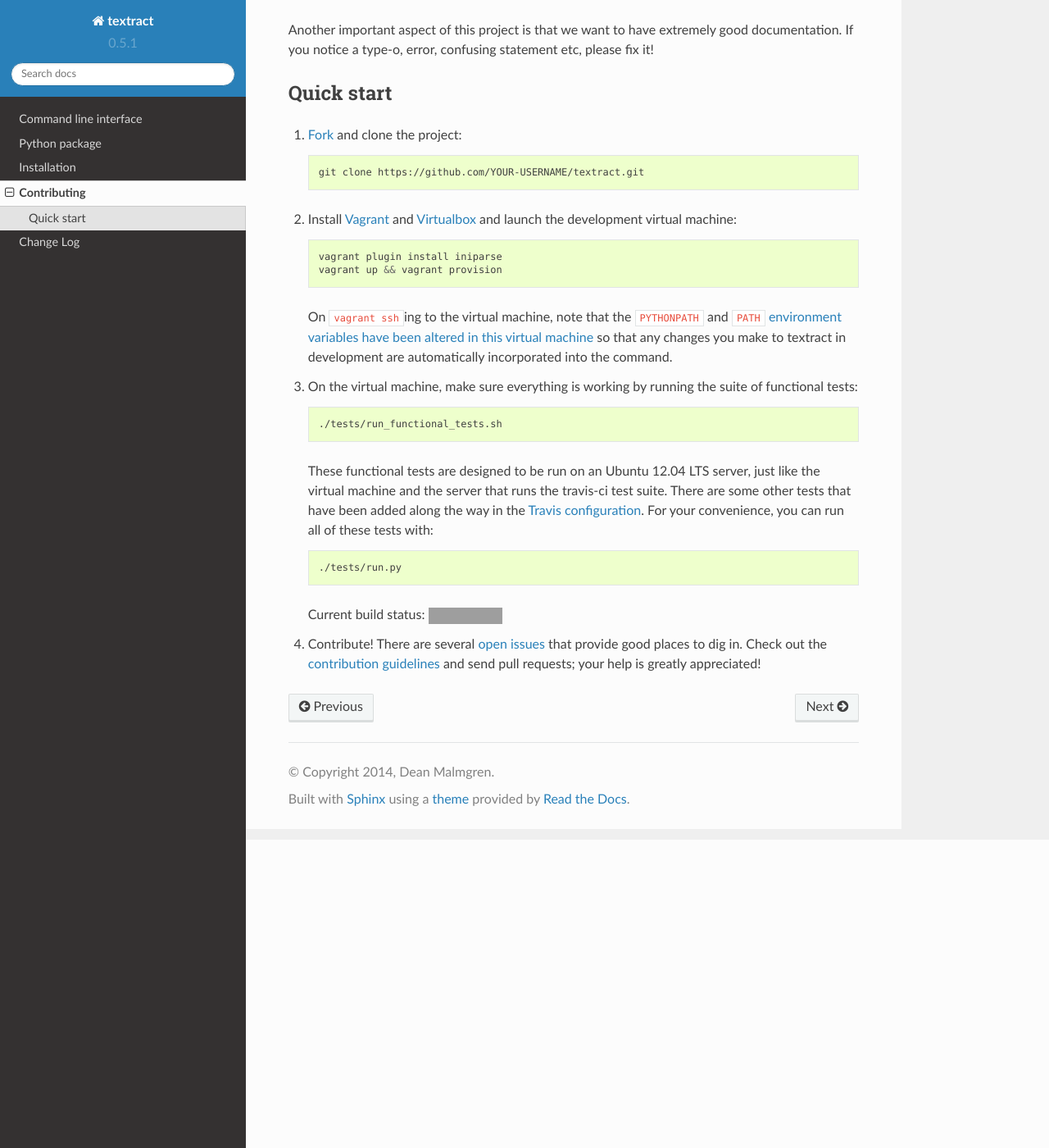
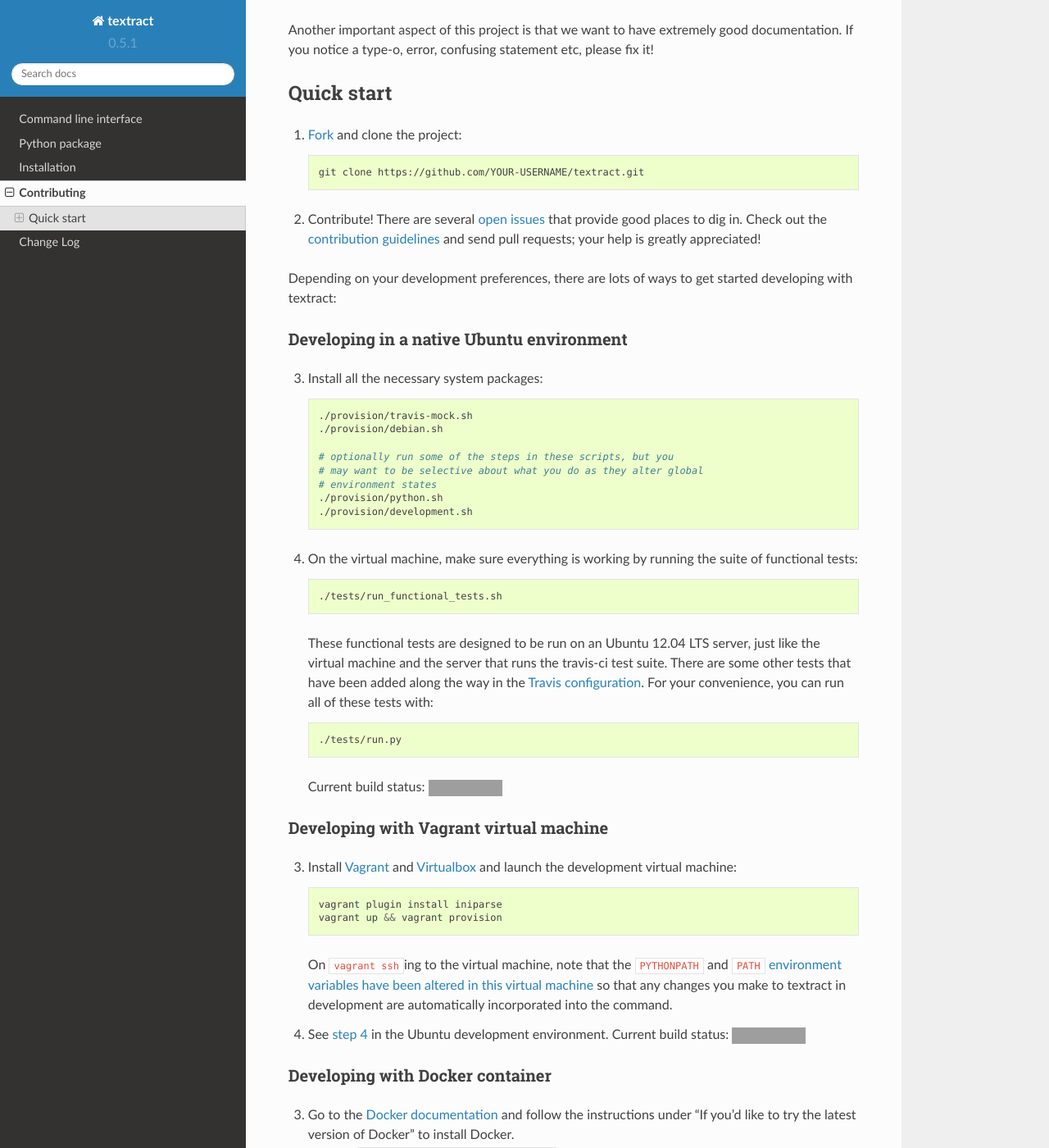
Before and after one commit to deanmalmgren/textract, a Sphinx documentation site: the page built from docs/contributing.rst, in a window 1280 px wide and 1400 px high, scrolled down 376 px. Shown: the whole window at 82% size. Built offline with Sphinx 7.4.7 and the Read the Docs theme 2.0.0, drawn with Linux system fonts in a browser that asks for light colours; some of the changed text lies outside the part shown; grey boxes are pictures that could not be loaded.

Commit message:
reconfiguring the contributing documentation so that docker and ubuntu have quickstart guides as well

```diff
--- a/docs/contributing.rst
+++ b/docs/contributing.rst
@@ -34,23 +34,34 @@ Quick start
 
         git clone https://github.com/YOUR-USERNAME/textract.git
 
-2. Install `Vagrant <http://vagrantup.com/downloads>`_ and
-   `Virtualbox <https://www.virtualbox.org/wiki/Downloads>`_ and launch
-   the development virtual machine:
+2. Contribute! There are several `open issues
+   <https://github.com/deanmalmgren/textract/issues>`_ that provide good
+   places to dig in. Check out the `contribution guidelines
+   <https://github.com/deanmalmgren/textract/blob/master/CONTRIBUTING.md>`_ and send
+   pull requests; your help is greatly appreciated!
+
+Depending on your development preferences, there are lots of ways to
+get started developing with textract:
+
+Developing in a native Ubuntu environment
+~~~~~~~~~~~~~~~~~~~~~~~~~~~~~~~~~~~~~~~~~
+
+3. Install all the necessary system packages:
 
    .. code-block:: bash
 
-        vagrant plugin install iniparse
-        vagrant up && vagrant provision
+       ./provision/travis-mock.sh
+       ./provision/debian.sh
 
-   On ``vagrant ssh``\ ing to the virtual machine, note that the
-   ``PYTHONPATH`` and ``PATH`` `environment variables have been
-   altered in this virtual machine
-   <https://github.com/deanmalmgren/textract/blob/master/provision/development.sh>`_
-   so that any changes you make to textract in development are
-   automatically incorporated into the command.
+       # optionally run some of the steps in these scripts, but you
+       # may want to be selective about what you do as they alter global
+       # environment states
+       ./provision/python.sh
+       ./provision/development.sh
 
-3. On the virtual machine, make sure everything is working by running
+.. _run-ubuntu-tests:
+
+4. On the virtual machine, make sure everything is working by running
    the suite of functional tests:
 
    .. code-block:: bash
@@ -70,11 +81,42 @@ Quick start
 
    Current build status: |Build Status|
 
-4. Contribute! There are several `open issues
-   <https://github.com/deanmalmgren/textract/issues>`_ that provide good
-   places to dig in. Check out the `contribution guidelines
-   <https://github.com/deanmalmgren/textract/blob/master/CONTRIBUTING.md>`_ and send
-   pull requests; your help is greatly appreciated!
+
+Developing with Vagrant virtual machine
+~~~~~~~~~~~~~~~~~~~~~~~~~~~~~~~~~~~~~~~
+
+3. Install `Vagrant <http://vagrantup.com/downloads>`_ and
+   `Virtualbox <https://www.virtualbox.org/wiki/Downloads>`_ and launch
+   the development virtual machine:
+
+   .. code-block:: bash
+
+        vagrant plugin install iniparse
+        vagrant up && vagrant provision
+
+   On ``vagrant ssh``\ ing to the virtual machine, note that the
+   ``PYTHONPATH`` and ``PATH`` `environment variables have been
+   altered in this virtual machine
+   <https://github.com/deanmalmgren/textract/blob/master/provision/development.sh>`_
+   so that any changes you make to textract in development are
+   automatically incorporated into the command.
+
+4. See :ref:`step 4 <run-ubuntu-tests>` in the Ubuntu development environment.
+   Current build status: |Build Status|
+
+
+
+Developing with Docker container
+~~~~~~~~~~~~~~~~~~~~~~~~~~~~~~~~
+
+3. Go to the `Docker
+   documentation <http://docs.docker.com/installation/ubuntulinux/>`_
+   and follow the instructions under "If you'd like to try the latest
+   version of Docker" to install Docker.
+
+4. Just run ``requirements/run_docker_tests.sh`` to run the full test suite.
+   Current build status: |Build Status|
+
 
 .. |Build Status| image:: https://travis-ci.org/deanmalmgren/textract.png
    :target: https://travis-ci.org/deanmalmgren/textract
```
Also changed, not shown: CONTRIBUTING.md (+0 -12 lines), 1 other file.
